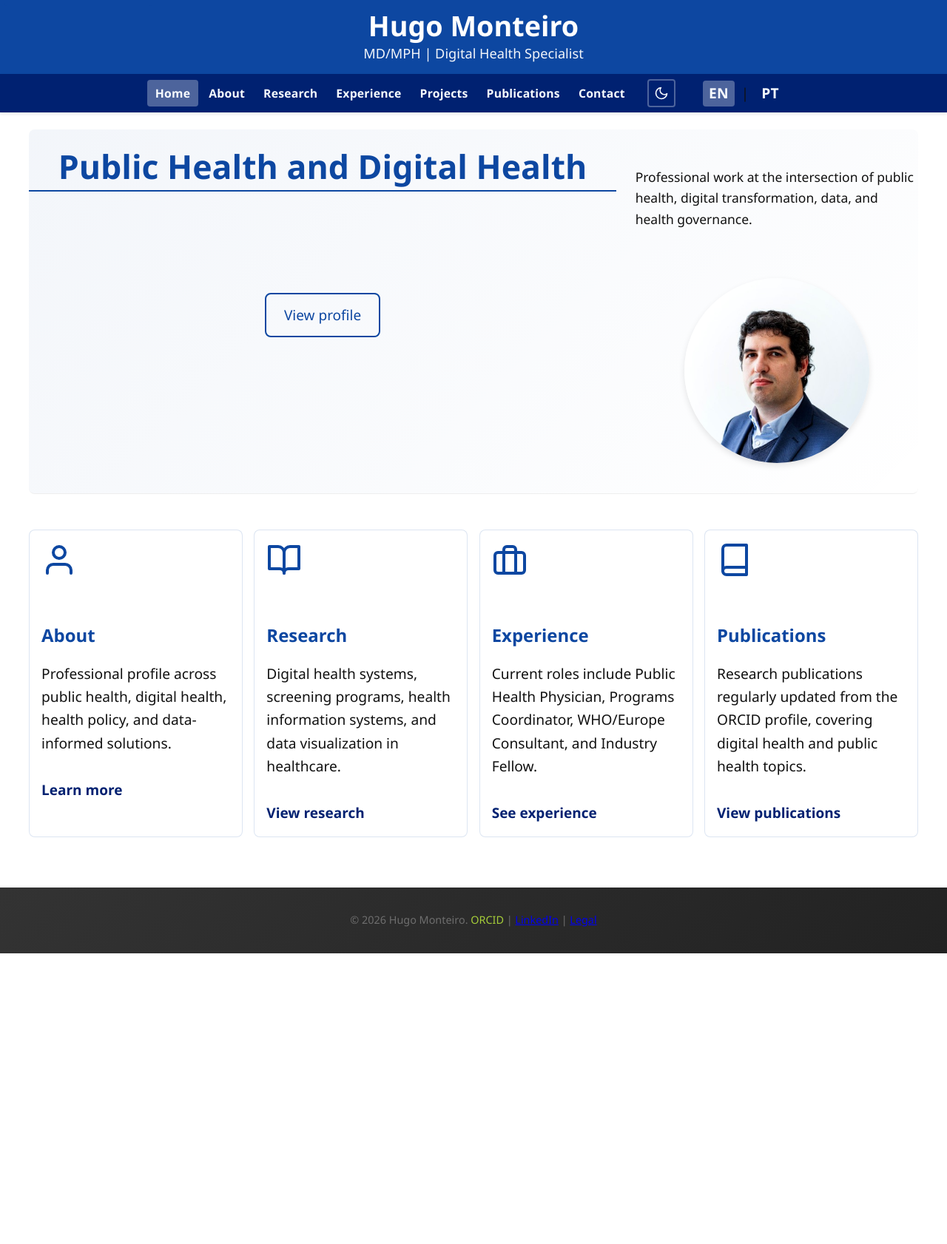
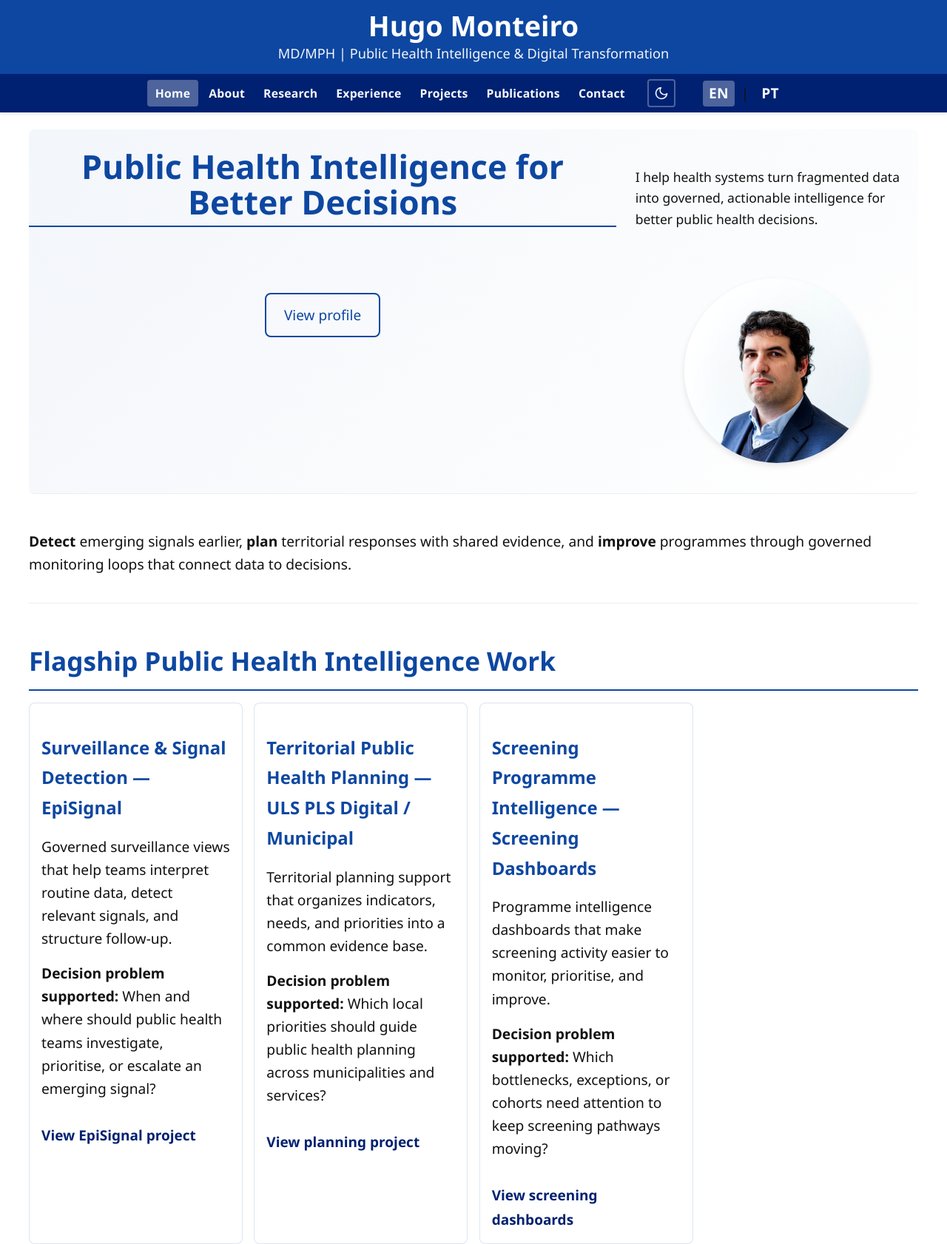
Before and after one commit to HFMonteiro/Webpage, a plain HTML site: page en/index.html in a window 1280 px wide. Shown: the top 1682 px of the page at 74% size. Before the commit the page ends 1289 px from the top, so only its background shows below. Drawn offline with Linux system fonts and the light colour scheme.

Commit message:
Update homepage public health intelligence positioning (#47)

```diff
--- a/en/index.html
+++ b/en/index.html
@@ -5,8 +5,8 @@
     <meta name="viewport" content="width=device-width, initial-scale=1.0">
 
     <!-- SEO Meta Tags -->
-    <title>Hugo Monteiro - MD/MPH | Digital Health Specialist</title>
-    <meta name="description" content="Hugo Monteiro is a Portuguese MD/MPH dedicated to digital health transformation and improving healthcare delivery through innovative technology solutions.">
+    <title>Hugo Monteiro - MD/MPH | Public Health Intelligence &amp; Digital Transformation</title>
+    <meta name="description" content="Hugo Monteiro helps health systems turn fragmented data into governed, actionable intelligence for better public health decisions.">
 
     <meta name="author" content="Hugo Monteiro">
 
@@ -18,8 +18,8 @@
 
     <!-- Open Graph / Facebook -->
     <meta property="og:type" content="website">
-    <meta property="og:title" content="Hugo Monteiro - MD/MPH | Digital Health Specialist">
-    <meta property="og:description" content="Portuguese MD/MPH dedicated to digital health transformation and improving healthcare delivery through innovative technology solutions.">
+    <meta property="og:title" content="Hugo Monteiro - MD/MPH | Public Health Intelligence &amp; Digital Transformation">
+    <meta property="og:description" content="Hugo Monteiro helps health systems turn fragmented data into governed, actionable intelligence for better public health decisions.">
     <meta property="og:image" content="https://www.hfmonteiro.com/assets/img/favicon.png">
     <meta property="og:url" content="https://www.hfmonteiro.com/en/">
     <meta property="og:locale" content="en_US">
@@ -27,8 +27,8 @@
 
     <!-- Twitter -->
     <meta name="twitter:card" content="summary_large_image">
-    <meta name="twitter:title" content="Hugo Monteiro - MD/MPH | Digital Health Specialist">
-    <meta name="twitter:description" content="Portuguese MD/MPH dedicated to digital health transformation and improving healthcare delivery through innovative technology solutions.">
+    <meta name="twitter:title" content="Hugo Monteiro - MD/MPH | Public Health Intelligence &amp; Digital Transformation">
+    <meta name="twitter:description" content="Hugo Monteiro helps health systems turn fragmented data into governed, actionable intelligence for better public health decisions.">
     <meta name="twitter:image" content="https://www.hfmonteiro.com/assets/img/favicon.png">
 
     <!-- Security headers should be sent via HTTP; keeping referrer policy here -->
@@ -51,8 +51,8 @@
         "name": "Hugo Monteiro",
         "givenName": "Hugo",
         "familyName": "Monteiro",
-        "jobTitle": ["Medical Doctor", "Public Health Physician", "Digital Health Specialist"],
-        "description": "MD/MPH dedicated to digital health transformation and improving healthcare delivery",
+        "jobTitle": ["Medical Doctor", "Public Health Physician", "Public Health Intelligence and Digital Transformation"],
+        "description": "MD/MPH helping health systems turn fragmented data into governed, actionable intelligence for better public health decisions",
         "url": "https://www.hfmonteiro.com",
         "sameAs": [
             "https://www.linkedin.com/in/hugo-monteiro/",
@@ -92,7 +92,7 @@
 
     <header>
         <h1>Hugo Monteiro</h1>
-        <p class="subtitle">MD/MPH | Digital Health Specialist</p>
+        <p class="subtitle">MD/MPH | Public Health Intelligence &amp; Digital Transformation</p>
     </header>
 
     <nav role="navigation" aria-label="Main navigation">
@@ -127,8 +127,8 @@
 
     <main role="main" id="main">
         <section class="hero" aria-labelledby="welcome-heading">
-            <h2 id="welcome-heading">Public Health and Digital Health</h2>
-            <p class="hero-text">Professional work at the intersection of public health, digital transformation, data, and health governance.</p>
+            <h2 id="welcome-heading">Public Health Intelligence for Better Decisions</h2>
+            <p class="hero-text">I help health systems turn fragmented data into governed, actionable intelligence for better public health decisions.</p>
 
             <div class="hero-actions">
                 <!-- CV link removed -->
@@ -136,55 +136,41 @@
             </div>
 
             <img src="/assets/image.jpg"
-                 alt="Hugo Monteiro - MD/MPH Digital Health Specialist"
+                 alt="Hugo Monteiro - MD/MPH in public health intelligence and digital transformation"
                  class="profile-photo"
                  loading="lazy"
                  width="200"
                  height="200">
         </section>
 
+        <section class="decision-narrative" aria-labelledby="decision-narrative-heading">
+            <h2 id="decision-narrative-heading" class="sr-only">Detect, Plan, Improve</h2>
+            <p><strong>Detect</strong> emerging signals earlier, <strong>plan</strong> territorial responses with shared evidence, and <strong>improve</strong> programmes through governed monitoring loops that connect data to decisions.</p>
+        </section>
+
         <section class="overview-cards" aria-labelledby="overview-heading">
-            <h2 id="overview-heading" class="sr-only">Professional Overview</h2>
+            <h2 id="overview-heading">Flagship Public Health Intelligence Work</h2>
 
             <div class="cards-grid">
                 <article class="card">
-                    <svg class="card-icon" xmlns="http://www.w3.org/2000/svg" viewBox="0 0 24 24" fill="none" stroke="currentColor" stroke-width="2" stroke-linecap="round" stroke-linejoin="round" aria-hidden="true">
-                        <path d="M20 21v-2a4 4 0 0 0-4-4H8a4 4 0 0 0-4 4v2"></path>
-                        <circle cx="12" cy="7" r="4"></circle>
-                    </svg>
-                    <h3>About</h3>
-                    <p>Professional profile across public health, digital health, health policy, and data-informed solutions.</p>
-                    <a href="/en/about.html" class="card-link">Learn more</a>
+                    <h3>Surveillance &amp; Signal Detection — EpiSignal</h3>
+                    <p>Governed surveillance views that help teams interpret routine data, detect relevant signals, and structure follow-up.</p>
+                    <p><strong>Decision problem supported:</strong> When and where should public health teams investigate, prioritise, or escalate an emerging signal?</p>
+                    <a href="/en/projects.html#surveillance-signal-detection" class="card-link">View EpiSignal project</a>
                 </article>
 
                 <article class="card">
-                    <svg class="card-icon" xmlns="http://www.w3.org/2000/svg" viewBox="0 0 24 24" fill="none" stroke="currentColor" stroke-width="2" stroke-linecap="round" stroke-linejoin="round" aria-hidden="true">
-                        <path d="M2 3h6a4 4 0 0 1 4 4v14a3 3 0 0 0-3-3H2z"></path>
-                        <path d="M22 3h-6a4 4 0 0 0-4 4v14a3 3 0 0 1 3-3h7z"></path>
-                    </svg>
-                    <h3>Research</h3>
-                    <p>Digital health systems, screening programs, health information systems, and data visualization in healthcare.</p>
-                    <a href="/en/research.html" class="card-link">View research</a>
+                    <h3>Territorial Public Health Planning — ULS PLS Digital / Municipal</h3>
+                    <p>Territorial planning support that organizes indicators, needs, and priorities into a common evidence base.</p>
+                    <p><strong>Decision problem supported:</strong> Which local priorities should guide public health planning across municipalities and services?</p>
+                    <a href="/en/projects.html#territorial-public-health-planning" class="card-link">View planning project</a>
                 </article>
 
                 <article class="card">
-                    <svg class="card-icon" xmlns="http://www.w3.org/2000/svg" viewBox="0 0 24 24" fill="none" stroke="currentColor" stroke-width="2" stroke-linecap="round" stroke-linejoin="round" aria-hidden="true">
-                        <rect x="2" y="7" width="20" height="14" rx="2" ry="2"></rect>
-                        <path d="M16 21V5a2 2 0 0 0-2-2h-4a2 2 0 0 0-2 2v16"></path>
-                    </svg>
-                    <h3>Experience</h3>
-                    <p>Current roles include Public Health Physician, Programs Coordinator, WHO/Europe Consultant, and Industry Fellow.</p>
-                    <a href="/en/experience.html" class="card-link">See experience</a>
-                </article>
-
-                <article class="card">
-                    <svg class="card-icon" xmlns="http://www.w3.org/2000/svg" viewBox="0 0 24 24" fill="none" stroke="currentColor" stroke-width="2" stroke-linecap="round" stroke-linejoin="round" aria-hidden="true">
-                        <path d="M4 19.5A2.5 2.5 0 0 1 6.5 17H20"></path>
-                        <path d="M6.5 2H20v20H6.5A2.5 2.5 0 0 1 4 19.5v-15A2.5 2.5 0 0 1 6.5 2z"></path>
-                    </svg>
-                    <h3>Publications</h3>
-                    <p>Research publications regularly updated from the ORCID profile, covering digital health and public health topics.</p>
-                    <a href="/en/publications.html" class="card-link">View publications</a>
+                    <h3>Screening Programme Intelligence — Screening Dashboards</h3>
+                    <p>Programme intelligence dashboards that make screening activity easier to monitor, prioritise, and improve.</p>
+                    <p><strong>Decision problem supported:</strong> Which bottlenecks, exceptions, or cohorts need attention to keep screening pathways moving?</p>
+                    <a href="/en/projects.html#screening-programme-intelligence" class="card-link">View screening dashboards</a>
                 </article>
             </div>
         </section>
```
Also changed, not shown: en/projects.html (+3 -3 lines), pt/index.html (+30 -44 lines), pt/projetos.html (+3 -3 lines).
